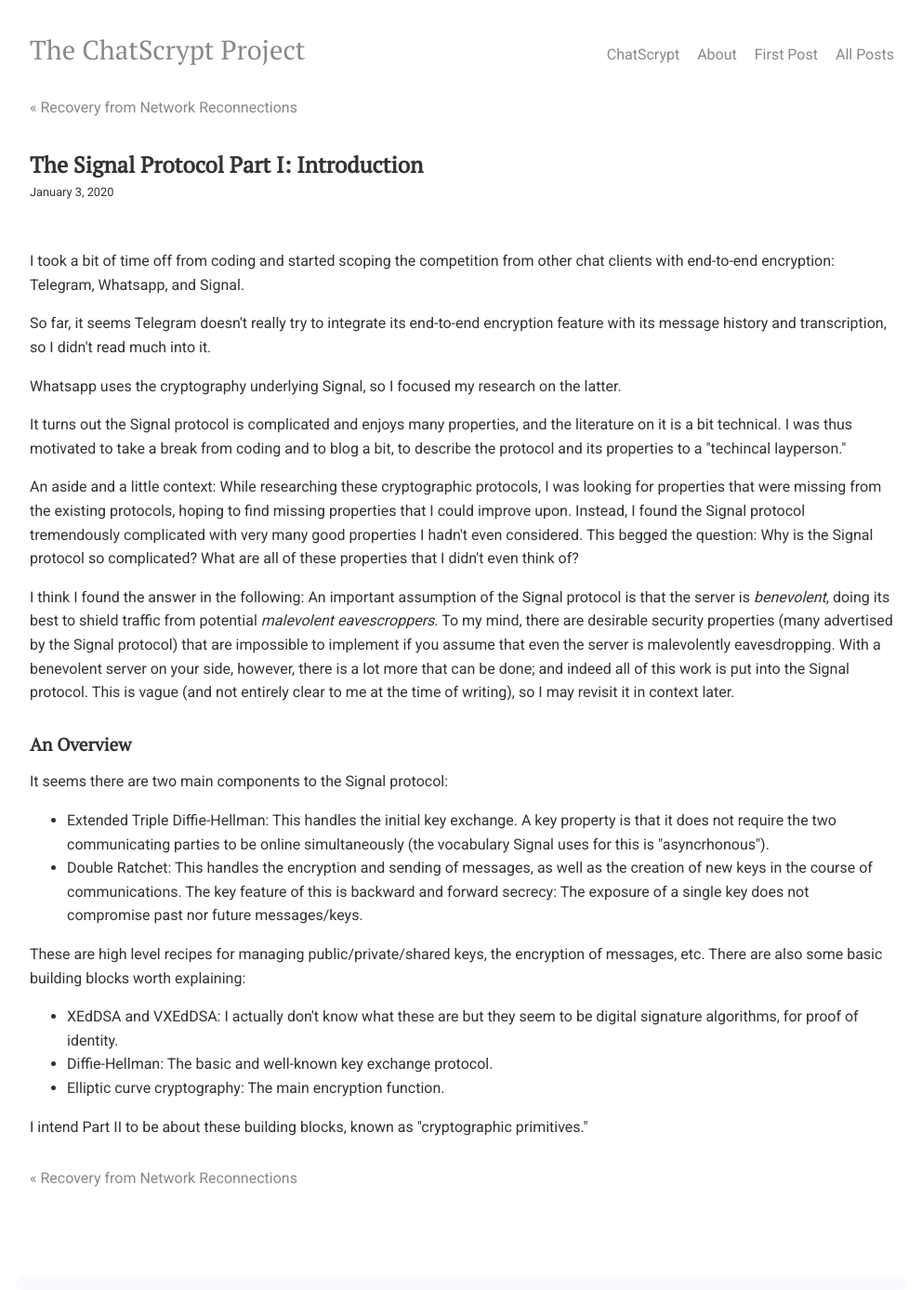
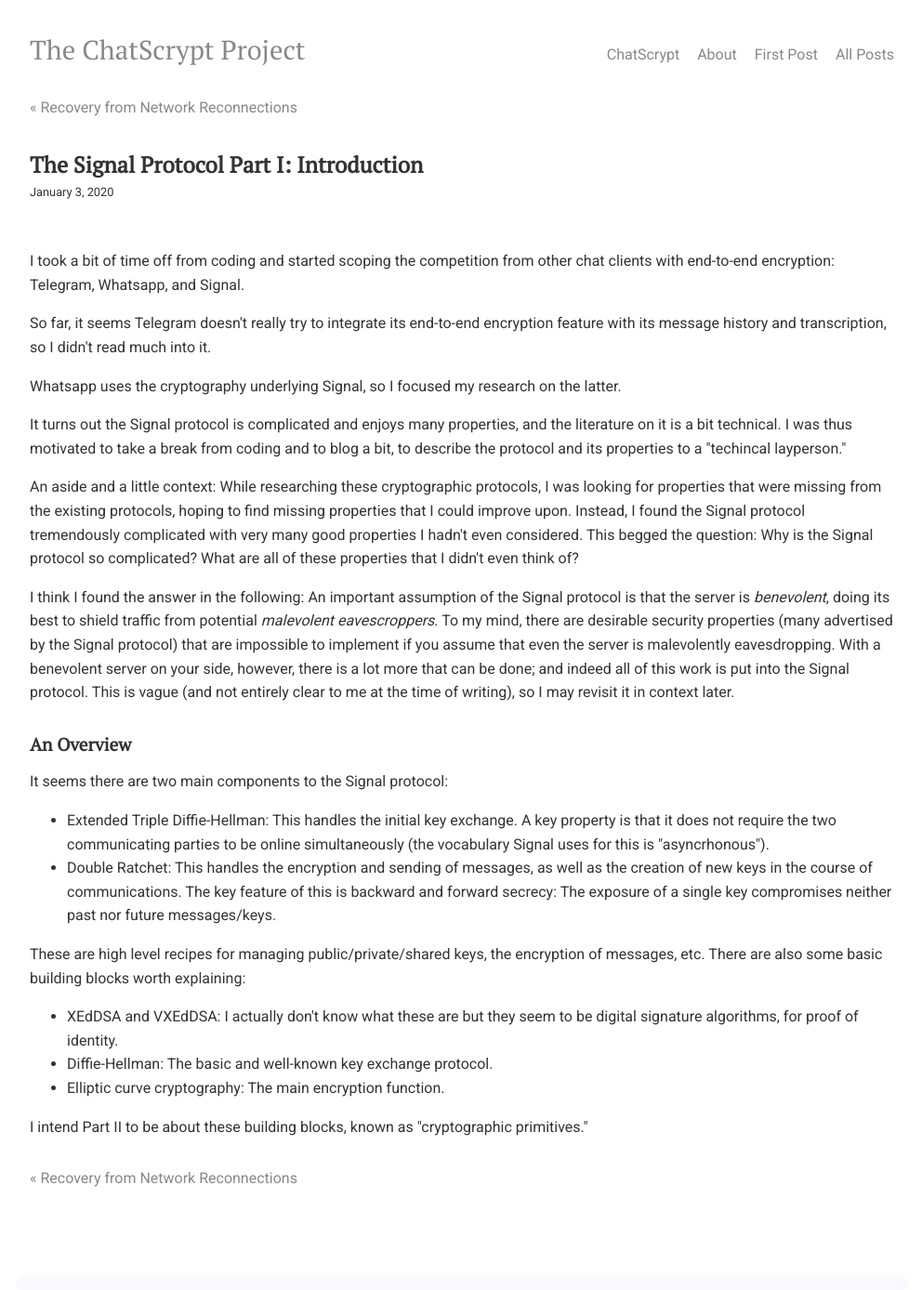
Before and after one commit to chatscrypt/chatscrypt.github.io, a Jekyll site: the page built from _posts/2020-01-03-the-signal-protocol-part-i-introduction.html, in a window 1280 px wide. Shown: the whole page at 93% size, without its empty margins (143-1135 px from the left). Built offline with Jekyll 4.4.1, drawn with Linux system fonts in a browser that asks for light colours; comment, search, counter and statistics services are not loaded.

Commit message:
Update 2020-01-03-the-signal-protocol-part-i-introduction.html

```diff
--- a/_posts/2020-01-03-the-signal-protocol-part-i-introduction.html
+++ b/_posts/2020-01-03-the-signal-protocol-part-i-introduction.html
@@ -23,7 +23,7 @@
 
 <ul>
 <li> Extended Triple Diffie-Hellman: This handles the initial key exchange. A key property is that it does not require the two communicating parties to be online simultaneously (the vocabulary Signal uses for this is "asyncrhonous").
-<li> Double Ratchet: This handles the encryption and sending of messages, as well as the creation of new keys in the course of communications. The key feature of this is backward and forward secrecy: The exposure of a single key does not compromise past nor future messages/keys.
+<li> Double Ratchet: This handles the encryption and sending of messages, as well as the creation of new keys in the course of communications. The key feature of this is backward and forward secrecy: The exposure of a single key compromises neither past nor future messages/keys.
 </ul>
 
 These are high level recipes for managing public/private/shared keys, the encryption of messages, etc. There are also some basic building blocks worth explaining:
```
